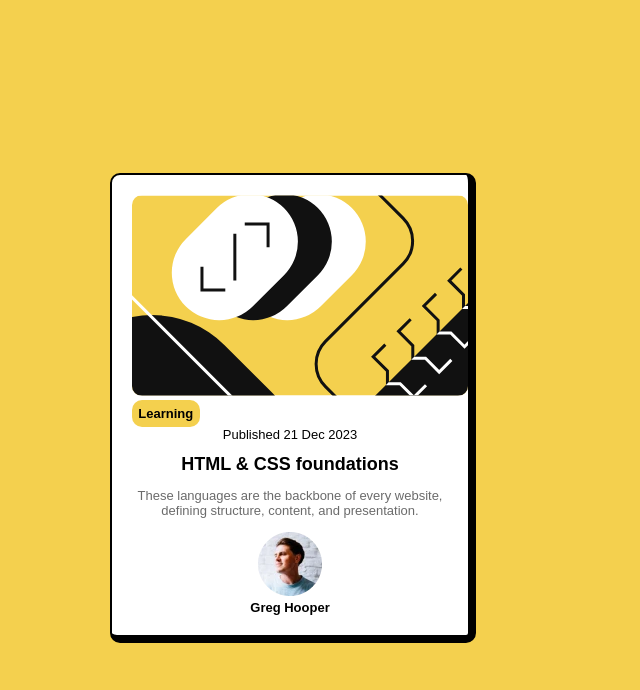
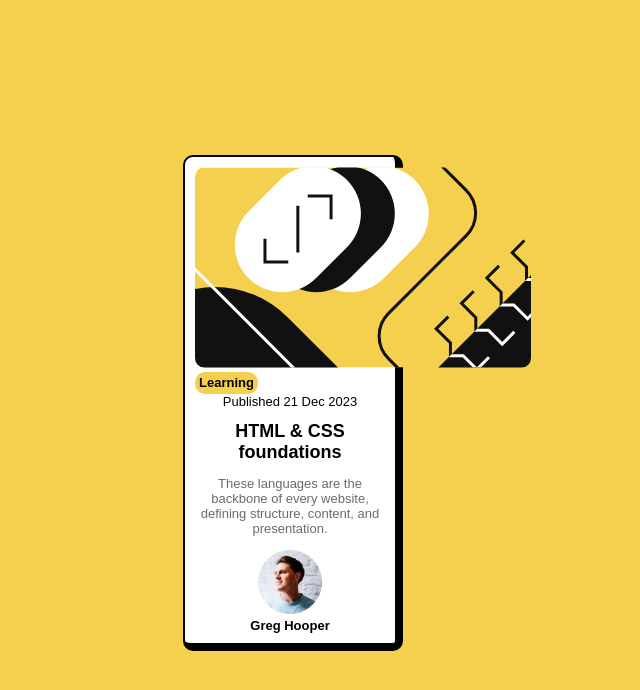
Before and after one commit to morski13/blog-preview, a plain HTML site: page index.html in a window 1280 px wide. Shown: the whole page, without its empty margins (347-987 px from the left). Drawn offline with Linux system fonts and the light colour scheme; a web font is replaced by a local one.

Commit message:
.card edited

```diff
--- a/styles.css
+++ b/styles.css
@@ -12,9 +12,10 @@ body{
 .card {
     text-align: center;
     background-color: white;
-    width: 25%;
-    height: 30%;
-    padding: 20px;
+    width: 15%;
+    height: 20%;
+    padding: 10px;
+    margin-bottom: 10px;
     border-color: black;
     border-top: 2px solid black; /* Dodajemo boju za border-top */
     border-left: 2px solid black; /* Dodajemo boju za border-left */
```
